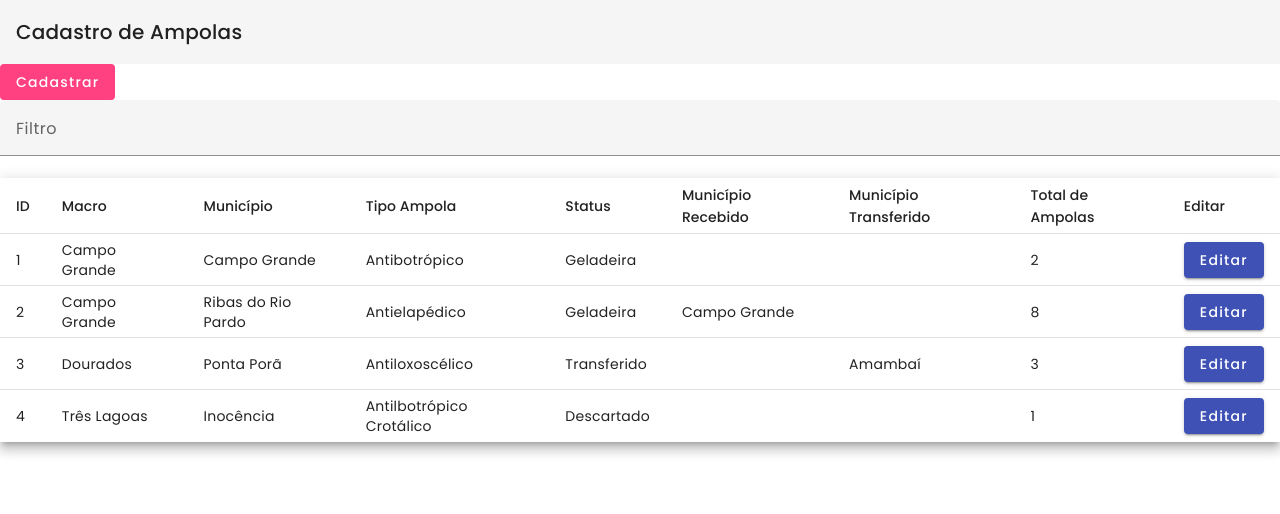
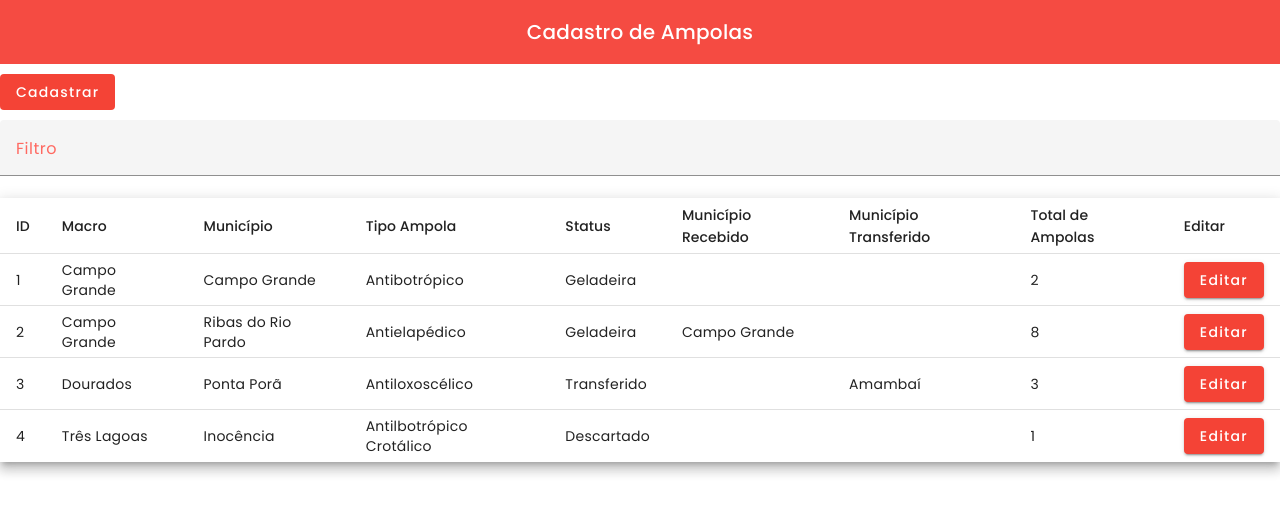
Before and after one commit to andersonbuenos/formsAmpolas, an Angular app: page /user in a window 1280 px wide. Shown: the top 514 px of the page. Built offline with nearby package versions, Linux system fonts and the light colour scheme; sample sign-in values are in the browser's storage.

Commit message:
estlização do tollbar e botões

```diff
--- a/src/app/pages/user/user.component.html
+++ b/src/app/pages/user/user.component.html
@@ -2,7 +2,7 @@
   <span>Cadastro de Ampolas</span>
 </mat-toolbar>
 <ng-container >
-  <button mat-flat-button color="accent" (click)="createData()">Cadastrar</button>
+  <button mat-flat-button color="warn" (click)="createData()">Cadastrar</button>
   <mat-form-field>
     <mat-label>Filtro</mat-label>
     <input matInput (keyup)="applyFilter($event)" placeholder="Ex. Campo Grande" #input>
--- a/src/app/pages/user/user.component.scss
+++ b/src/app/pages/user/user.component.scss
@@ -1,4 +1,5 @@
-/* Structure */
+@import "../../../styles/variables.scss";
+
 table {
   width: 100%;
 }
@@ -12,3 +13,29 @@ table {
 .example-spacer {
   flex: 1 1 auto;
 }
+
+mat-toolbar {
+  background-color: $secondary-color;
+  justify-content: center;
+  margin-bottom: 10px;
+
+  span {
+    color: #fff;
+    align-items: center;
+  }
+}
+
+mat-form-field {
+  margin-top: 10px;
+
+
+  mat-label {
+    color: $primary-color;
+
+  }
+}
+
+.mdc-button {
+  background-color: #f44336 !important;
+  color: #fff!important;
+}
```
